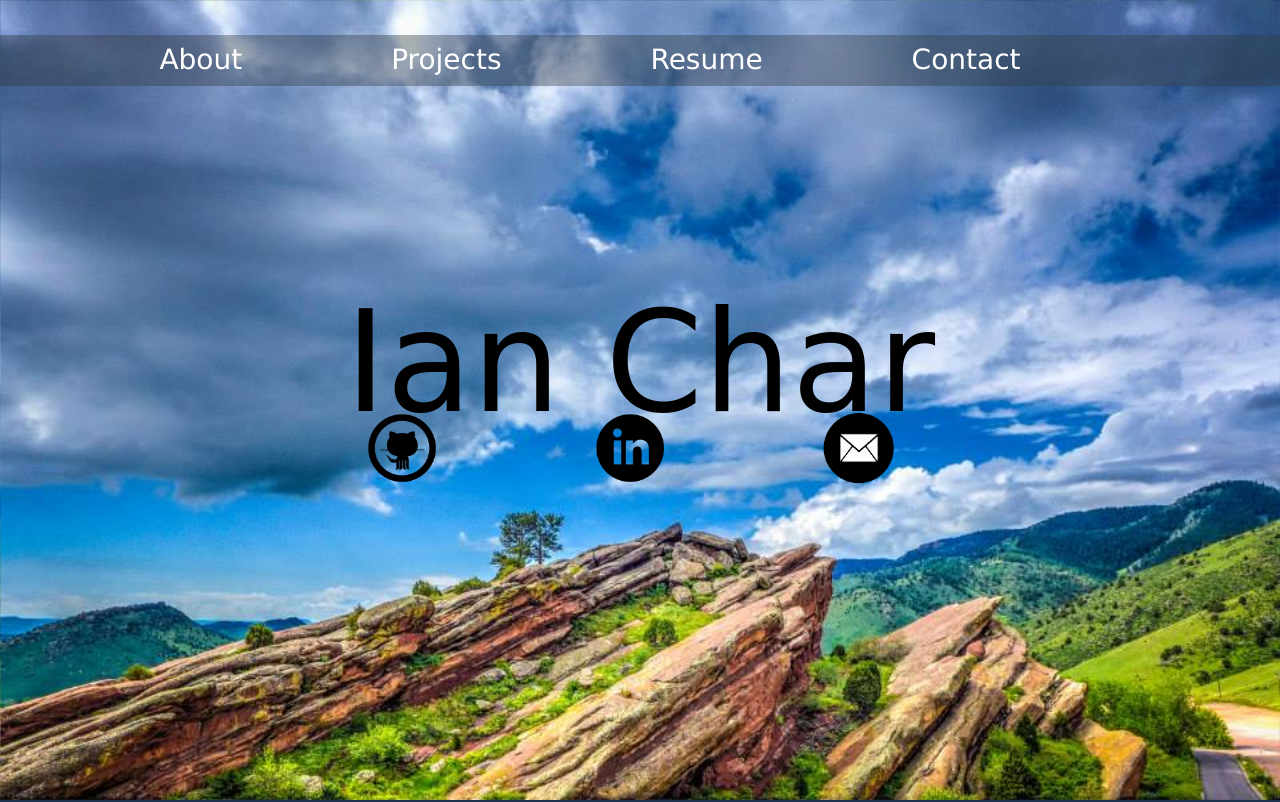
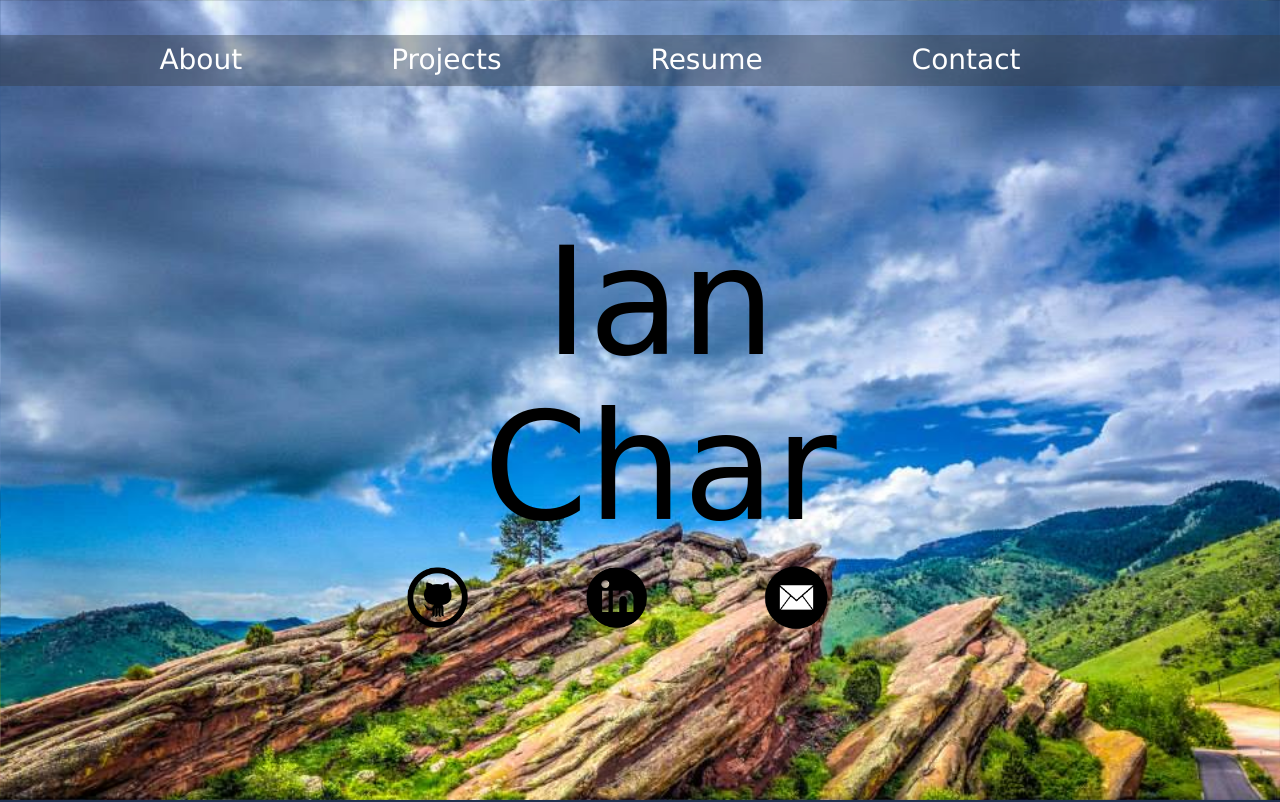
Before and after one commit to IanChar/PersonalWebsiite, a website: page views/index.html in a window 1280 px wide. Shown: the top 802 px of the page. Drawn offline with Linux system fonts and the light colour scheme; a web font is replaced by a local one.

Commit message:
Fixed name spacing issues

```diff
--- a/public/stylesheets/style.css
+++ b/public/stylesheets/style.css
@@ -1,6 +1,5 @@
 /*https://color.adobe.com/Theme-3-color-theme-6075720/edit/?copy=true&base=2&rule=Custom&selected=2&name=Copy%20of%20Theme%203&mode=rgb&rgbvalues=0.0784313753247261,0.2000000029802322,0.4509803950786591,0.05882352963089943,0.1568627506494522,0.3490196168422699,0.20057142090979924,0.2265714180870926,0.26,0.6666666865348816,0.7098039388656616,0.7490196228027344,0.9215686321258545,0.9411764740943909,0.9490196108818054&swatchOrder=0,1,2,3,4*/
 html, body {
-    max-width: 100%;
     overflow-x: hidden;
 }
 
@@ -86,25 +85,30 @@ b {
 	color: white;
 }
 
+#headerList {
+  position: absolute;
+  left: 50%;
+  top: 25%;
+  transform: translatex(-50%);
+	list-style-type: none;
+}
+
 #bigName {
 	color: black;
-	font-size: 10em;
-	position: relative;
-	vertical-align: middle;
-	top: 25%;
+	font-size: 150px;
 	text-align: center;
 	font-family: 'Fredericka the Great', cursive;
 }
 
 #buttonList {
 	list-style-type: none;
-	margin-top: 10em;
-	margin-left: 25%;
+  position: relative;
+	vertical-align: middle;
 }
 
 .sec1Buttons {
-	height: 6em;
-	margin-right: 5em;
+	height: 75px;
+	margin-right: 50px;
 	display: inline;
 }
 
--- a/views/index.html
+++ b/views/index.html
@@ -19,12 +19,17 @@
 						<li><a href="#section4">Contact</a></li>
 					</ul>
 				</div>
-				<h1 id="bigName">Ian Char</h1>
-				<br>
-				<ul id="buttonList">
-					<li style="display: inline;"><a class="sec1Buttons" href="https://github.com/IanChar" target="_blank"><image class="sec1Buttons" src="/images/transparentGit.png"></a></li>
-					<li style="display: inline;"><a class="sec1Buttons" href="https://www.linkedin.com/pub/ian-char/82/994/883" target="_blank"><image class="sec1Buttons" src="/images/linkedin.png"></a></li>
-					<li style="display: inline;"><a class="sec1Buttons" href="mailto:ianchar4@gmail.com" target="_blank"><image class="sec1Buttons" src="/images/email.png"></a></li>
+				<ul id="headerList">
+					<li>
+						<h1 id="bigName">Ian Char</h1>
+					</li>
+					<li>
+						<ul id="buttonList">
+							<li style="display: inline;"><a class="sec1Buttons" href="https://github.com/IanChar" target="_blank"><image class="sec1Buttons" src="/images/transparentGit.png"></a></li>
+							<li style="display: inline;"><a class="sec1Buttons" href="https://www.linkedin.com/pub/ian-char/82/994/883" target="_blank"><image class="sec1Buttons" src="/images/linkedin.png"></a></li>
+							<li style="display: inline;"><a class="sec1Buttons" href="mailto:ianchar4@gmail.com" target="_blank"><image class="sec1Buttons" src="/images/email.png"></a></li>
+						</ul>
+					</li>
 				</ul>
 			</div>
 			<div class="row bodyContainer" data-spy="scroll" data-target=".navbar">
```
